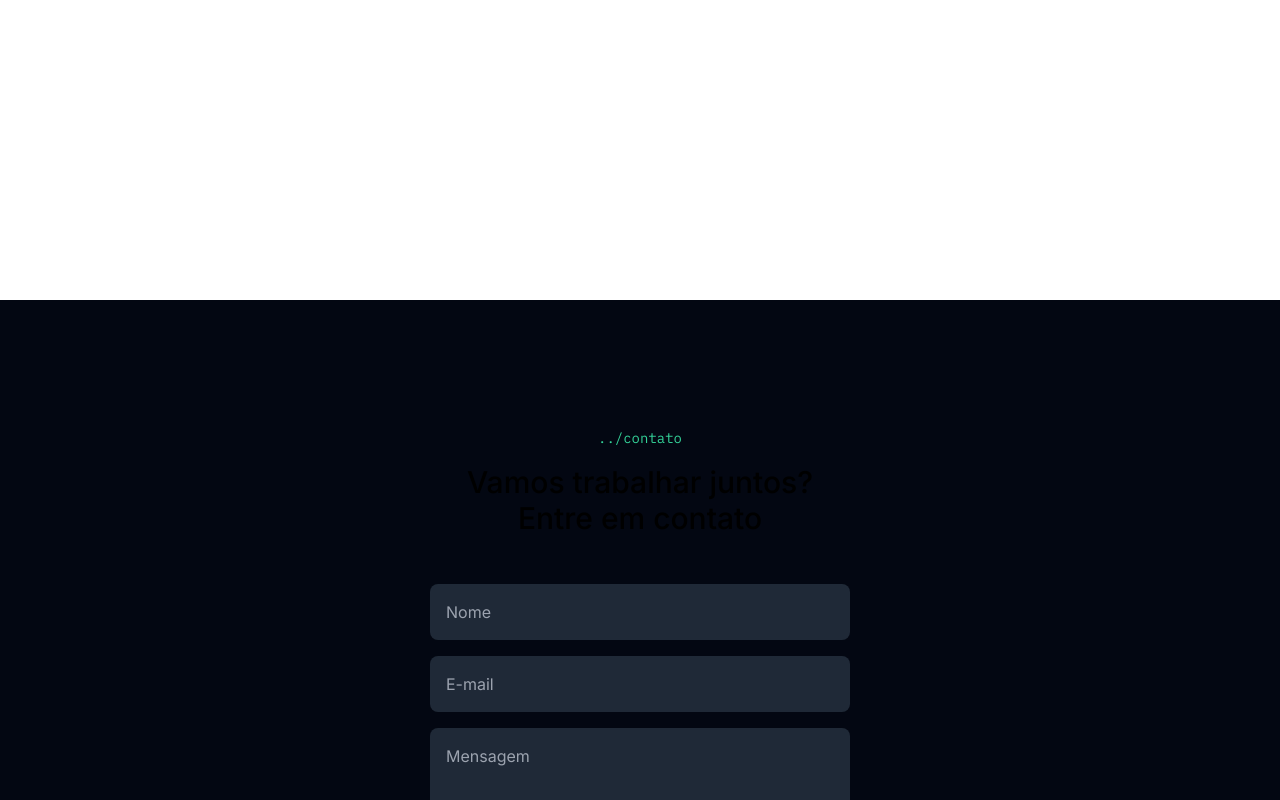
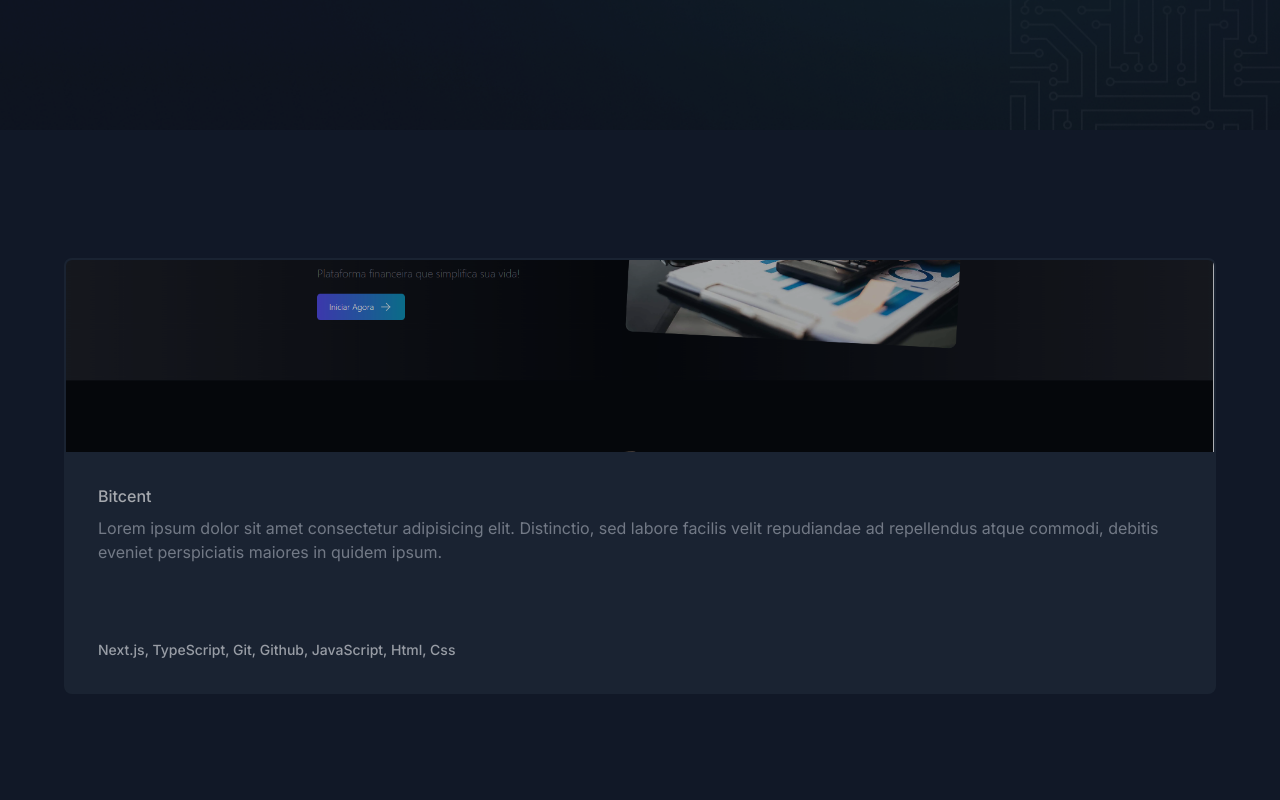
Before and after one commit to pablocabugueira/portfolio, a Next.js app: page /projects in a window 1280 px wide. Before the commit this address had no page. Shown: the part 500-1300 px from the top of the page. Built offline with nearby package versions, Linux system fonts and the light colour scheme.

Commit message:
projects list of projects page

```diff
--- /dev/null
+++ b/app/components/pages/projects/projects-list/index.tsx
@@ -0,0 +1,12 @@
+import Link from "next/link"
+import { ProjectCard } from "./project-card"
+
+export const ProjectsList = () => {
+    return (
+        <section className="container py-32 grid grid-cols-1 sm:grid-cols-[repeat(auto-fit,minmax(350px,1fr))] gap-x-4 gap-y-6">
+            <Link href="/bitcent">
+                <ProjectCard />
+            </Link>
+        </section>
+    )
+}
--- /dev/null
+++ b/app/components/pages/projects/projects-list/project-card/index.tsx
@@ -0,0 +1,27 @@
+import Image from "next/image"
+
+export const ProjectCard = () => {
+    return (
+        <div className="rounded-lg h-[436px] flex flex-col bg-gray-800 overflow-hidden border-2 border-gray-800 hover:border-emerald-500 opacity-70 hover:opacity-100
+        transition-all group">
+            <div className="w-full h-48 overflow-hidden">
+                <Image
+                    width={380}
+                    height={200}
+                    src="/images/preview.png"
+                    alt="Thumbnail do projeto BitCent"
+                    unoptimized
+                    className="w-full h-full object-cover group-hover:scale-110 duration-500 transition-all"
+                />
+            </div>
+
+            <div className="flex-1 flex flex-col p-8">
+                <strong className="font-medium text-gray-50/90 group-hover:text-emerald-500 transition-all">Bitcent</strong>
+                <p className="mt-2 text-gray-400 line-clamp-4">
+                    Lorem ipsum dolor sit amet consectetur adipisicing elit. Distinctio, sed labore facilis velit repudiandae ad repellendus atque commodi, debitis eveniet perspiciatis maiores in quidem ipsum.
+                </p>
+                <span className="text-gray-300 text-sm font-medium block mt-auto truncate">Next.js, TypeScript, Git, Github, JavaScript, Html, Css</span>
+            </div>
+        </div>
+    )
+}
--- /dev/null
+++ b/app/projects/page.tsx
@@ -0,0 +1,11 @@
+import { PageIntroduction } from "../components/pages/projects/page-introduction";
+import { ProjectsList } from "../components/pages/projects/projects-list";
+
+export default function Projects() {
+    return (
+        <>
+            <PageIntroduction />
+            <ProjectsList />
+        </>
+    )
+}
```
